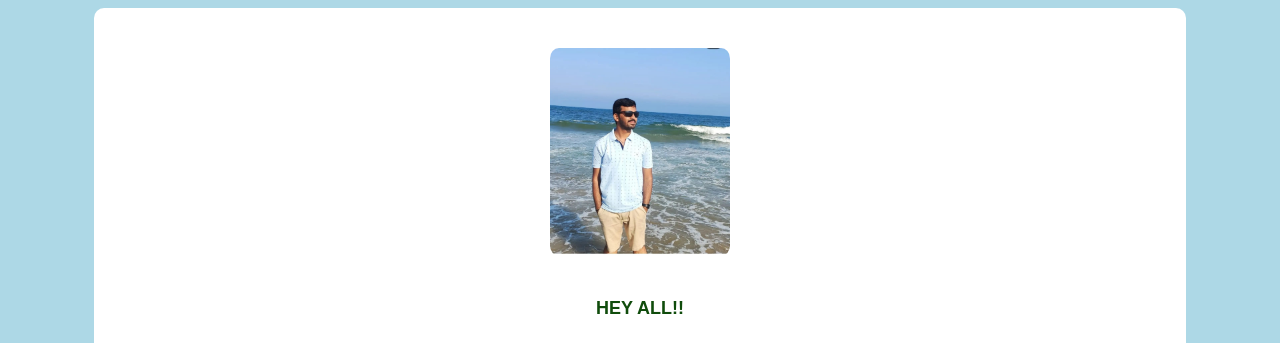
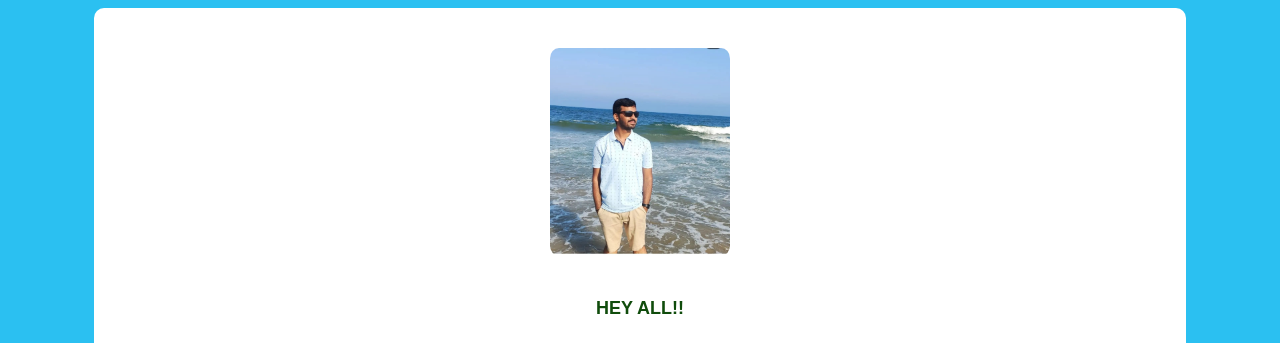
Before and after one commit to GURUDATTA17/CV, a plain HTML site: page index.html in a window 1280 px wide. Shown: the top 343 px of the page. Drawn offline with Linux system fonts and the light colour scheme.

Commit message:
Update style.css

```diff
--- a/style.css
+++ b/style.css
@@ -1,6 +1,7 @@
 body {
   font-family: Arial, sans-serif;
-  background-color: #ADD8E6;
+   background-color: #2bc0f1;
+
 }
 
 header {
```
